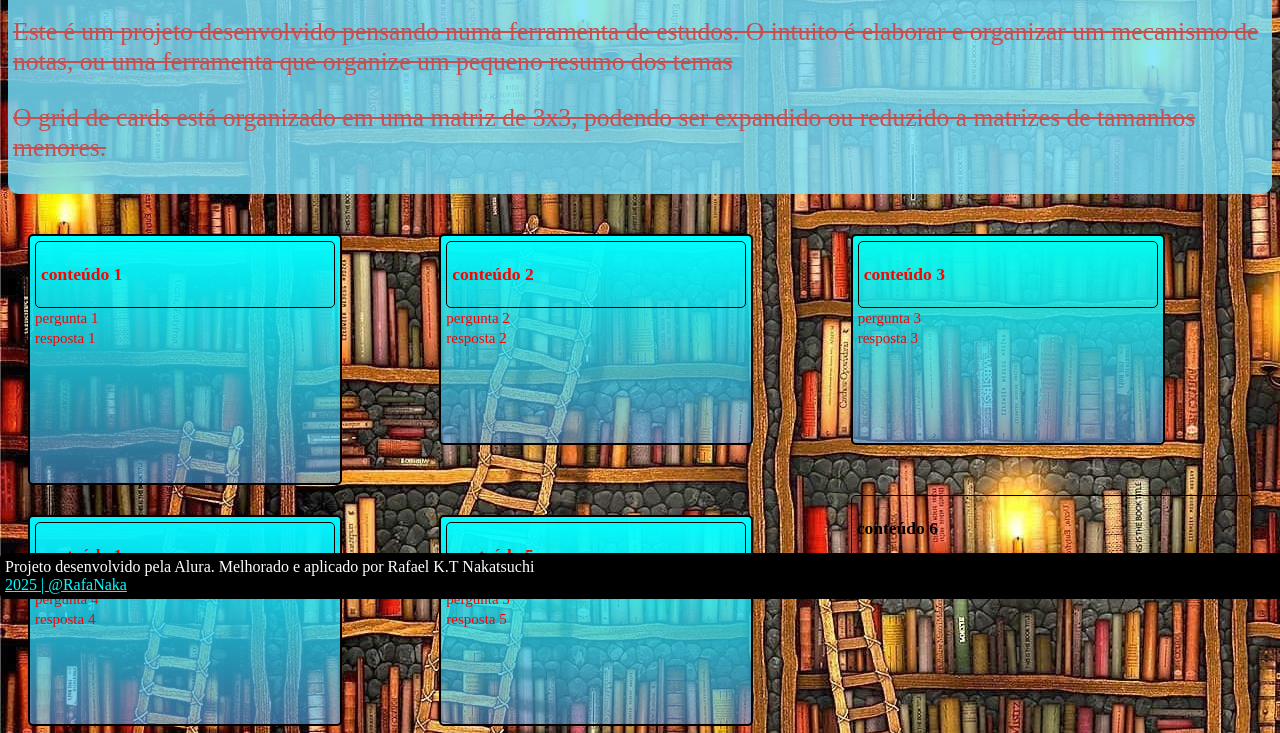
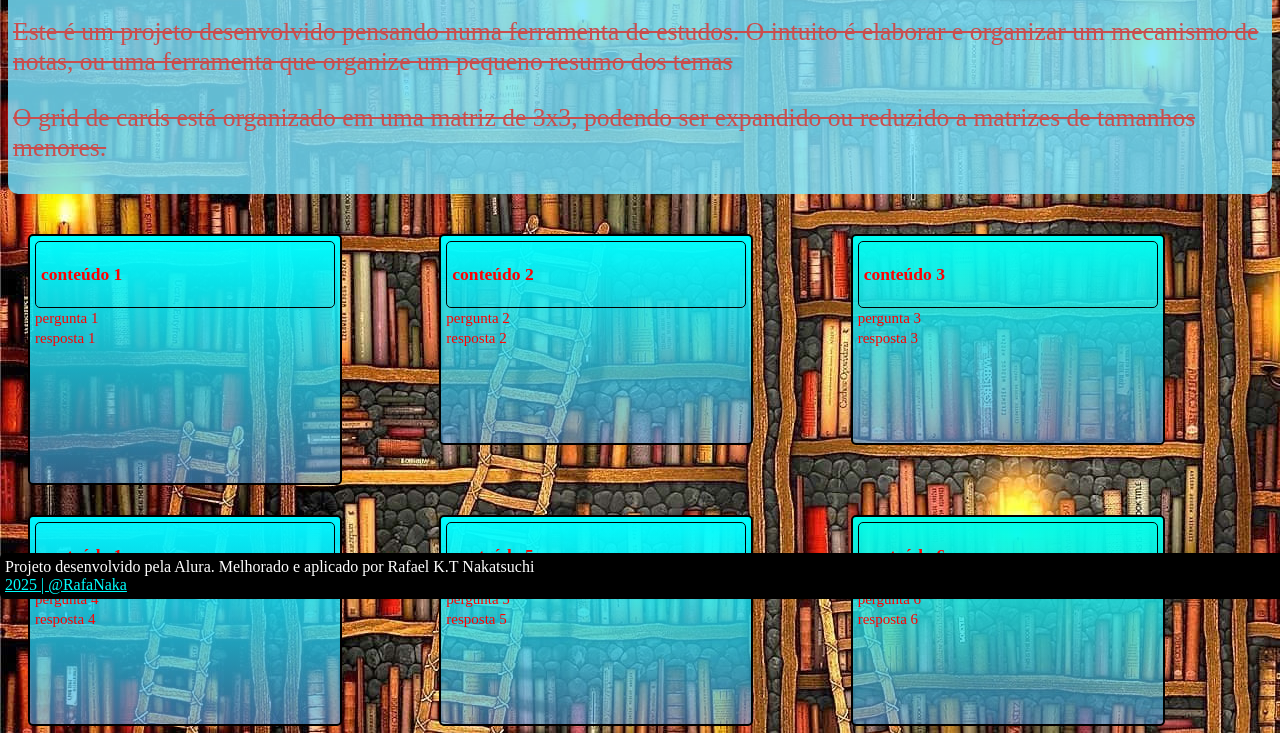
Before and after one commit to RafaNaka33/Flash_Cards, a plain HTML site: page index.html in a window 1280 px wide. Shown: the part 201-934 px from the top of the page. Drawn offline with Linux system fonts and the light colour scheme.

Commit message:
Update style.css

```diff
--- a/style.css
+++ b/style.css
@@ -119,7 +119,7 @@ body{
     position: relative;
     cursor: pointer;
 }
-.Cartão6{
+.cartao6{
     color: red;
     padding: 5px;
     background: linear-gradient(to bottom, rgb(0, 255, 234), rgba(88, 169, 235, 0.555));
@@ -132,7 +132,7 @@ body{
     transform-style: preserve-3d;
     transition: transform 0.8s;
     position: relative;
-    cursor: pointer;
+    cursor: pointer:
 }
 .cartao7{
     color: red;
```
